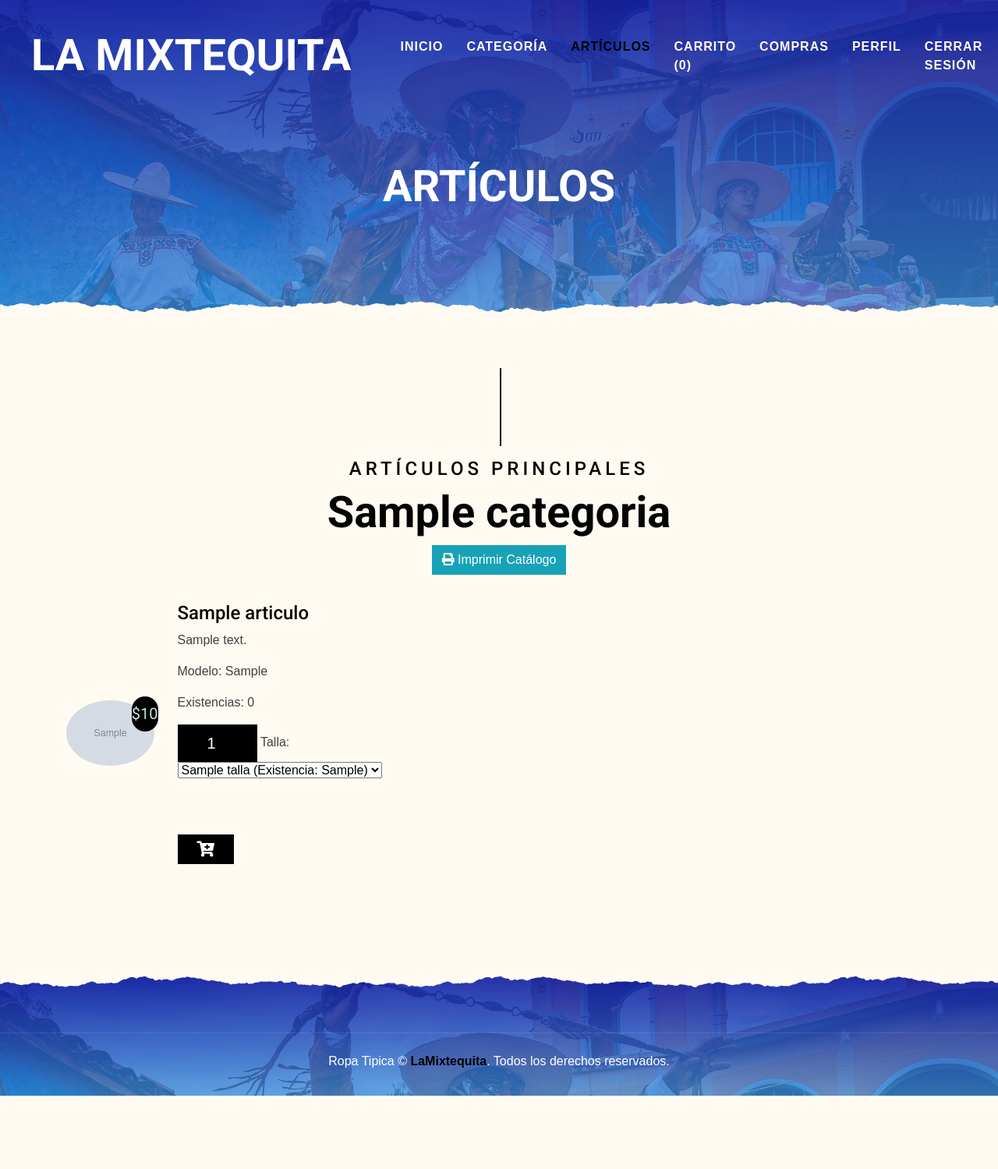
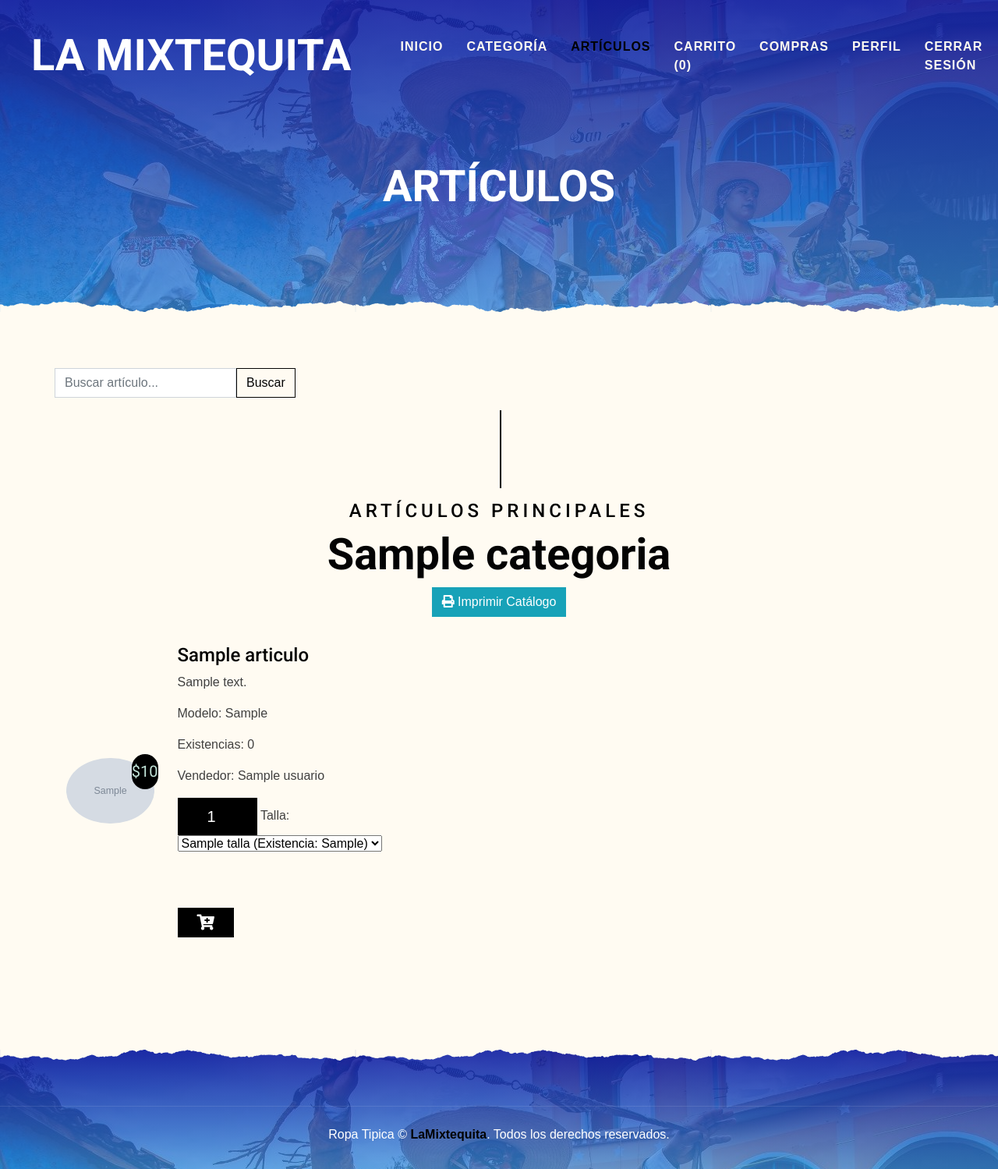
Before and after one commit to FedericoVictorianoSierra/RopaTipica, a PHP site: page /articulos.php in a window 1280 px wide. Shown: the whole page at 78% size. Before the commit the page ends 1405 px from the top, so only its background shows below. Run offline with PHP 8.4, Linux system fonts and the light colour scheme; the visitor is signed in with stand-in values (Sample User, id 1); tables that the repository leaves empty or names only in its code hold one stand-in row (values such as "Sample post"); grey boxes marked "Sample" are stand-in pictures; some libraries are stand-ins or nearby versions.

Commit message:
busqueda de articulos

```diff
--- a/articulos.php
+++ b/articulos.php
@@ -65,6 +65,16 @@ if (isset($_POST['agregar_carrito'])) {
             // Mostrar el botón "Nuevo" solo si el valor de idrol es igual a 2
             if ($idrol == 2) {
                 echo '<a class="btn btn-success" href="./insertar.php">Nuevo <i class="fa fa-plus"></i></a>';
+            } else {
+            ?>
+                <form method="get" action="">
+                    <div class="input-group mb-3">
+                        <input type="text" class="form-control" placeholder="Buscar artículo..." name="q" value="<?php echo isset($_GET['q']) ? $_GET['q'] : ''; ?>">
+                        <button class="btn btn-outline-secondary" type="submit">Buscar</button>
+                    </div>
+                </form>
+
+            <?php
             }
             ?>
 
@@ -77,6 +87,10 @@ if (isset($_POST['agregar_carrito'])) {
                 // Mostrar título de la categoría con su respectivo identificador para el scroll
             ?>
                 <div class='container' id='categoria-<?php echo $fila_categorias['idcategoria']; ?>'>
+
+
+                    <?php if (empty($_GET['q'])) { //si se ha realizado una busqueda no mostrar imprimirCatalogo y categoria
+                    ?>
                         <div class='section-title'>
                             <h4 class='text-primary text-uppercase' style='letter-spacing: 5px;'>Artículos principales</h4>
                             <h1 class='display-4'><?php echo $fila_categorias['nombre']; ?></h1>
@@ -84,15 +98,25 @@ if (isset($_POST['agregar_carrito'])) {
                             // Mandar el ID de la categoría a imprimir para mostrar el catálogo
                             echo "<a class='btn btn-info' href='imprimirCatalogo.php?id={$fila_categorias['idcategoria']}'><i class='fa fa-print'></i> Imprimir Catálogo</a>";
                             ?>
-
                         </div>
+                    <?php }
+                    ?>
                     <?php
 
                     // si es el provedor solo mostrarle sus articulos
                     if ($idrol == 2) {
                         $query_articulos = "SELECT * FROM articulo WHERE idcategoria = " . $fila_categorias['idcategoria'] . " AND idprovedor = $idusuario";
                     } else {
+
+
+                        // si ha realizado una búsqueda, mostrar solo los artículos de la búsqueda, sino mostrar todos los artículos de la categoría
+                        if (isset($_GET['q']) && !empty($_GET['q'])) {
+                            $busqueda = $_GET['q'];
+                            // Si se ha realizado una búsqueda, filtrar los artículos según el término de búsqueda
+                            $query_articulos = "SELECT * FROM articulo WHERE idcategoria = " . $fila_categorias['idcategoria'] . " AND (nombre LIKE '%$busqueda%' OR descripcion LIKE '%$busqueda%')";
+                        } else {
                             $query_articulos = "SELECT * FROM articulo WHERE idcategoria = " . $fila_categorias['idcategoria'];
+                        }
                     }
                     $resultado_articulos = mysqli_query($conexion, $query_articulos);
 
@@ -153,6 +177,15 @@ if (isset($_POST['agregar_carrito'])) {
                                             echo $fila_existencia['total_existencia'];
                                             ?>
                                         </p>
+                                        <?php
+
+$query = "SELECT * FROM usuario WHERE idusuario = {$fila_articulos['idprovedor']}";
+$resultado_usuario = mysqli_query($conexion, $query);
+$fila_usuario = mysqli_fetch_assoc($resultado_usuario);
+
+        ?>
+
+                                        <p>Vendedor: <?php echo $fila_usuario['nombre']; ?></p>
 
 
 
```
Also changed, not shown: insertar.php (+15 -2 lines). Lines whose indentation alone changed are shown as unchanged.
